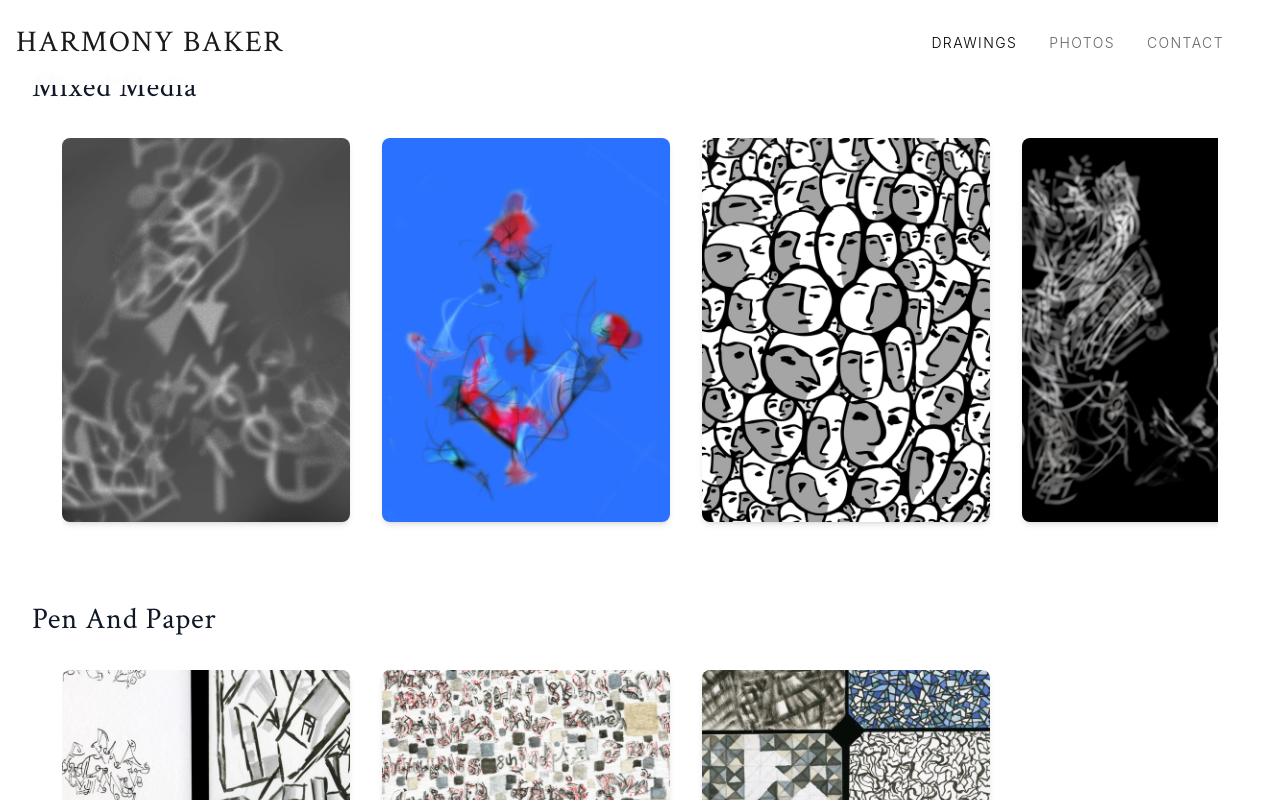
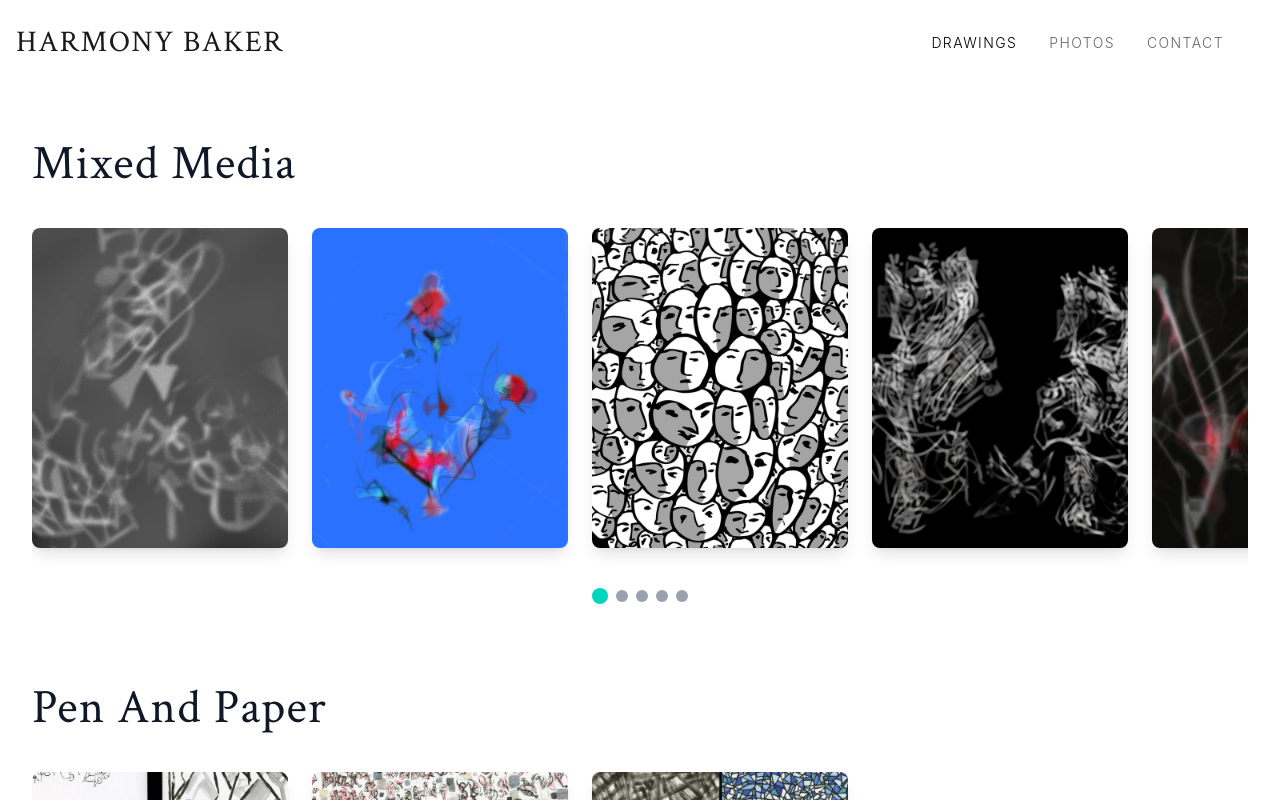
Before and after one commit to TreyDold/Harmony-Website, a Next.js app: page /gallery/drawings in a window 1280 px wide. Shown: the top 800 px of the page. Built offline with nearby package versions, Linux system fonts and the light colour scheme.

Commit message:
Add navigation improvements, gallery enhancements, and scrollbar indicators

```diff
--- a/app/gallery/[category]/[subcategory]/page.tsx
+++ b/app/gallery/[category]/[subcategory]/page.tsx
@@ -1,9 +1,18 @@
-// app/gallery/[category]/[subcategory]/page.tsx
+"use client";
+
 import Link from "next/link";
 import ResponsiveImage from "@/components/ResponsiveImage";
-import images from "@/data/images.json";
+import imagesData from "@/data/images.json";
 import { notFound } from "next/navigation";
 import { ArrowLeft } from "lucide-react";
+import { use } from "react";
+
+const images = imagesData as Array<{
+  category: string;
+  subcategory: string;
+  src: string;
+  alt: string;
+}>;
 
 interface PageProps {
   params: Promise<{ category: string; subcategory: string }>;
@@ -11,32 +20,26 @@ interface PageProps {
 
 // Helper function to convert old paths to optimized paths
 const getOptimizedImagePath = (oldSrc: string) => {
-  // Convert "/gallery/photos/abstracts/Front_backsides.jpg"
-  // to "photos/abstracts/Front_backsides"
   return oldSrc
-    .replace('/gallery/', '') // Remove /gallery/ prefix
-    .replace(/\.(jpg|jpeg|png|webp)$/i, ''); // Remove file extension
+    .replace('/gallery/', '')
+    .replace(/\.(jpg|jpeg|png|webp)$/i, '');
 };
 
-export default async function SubcategoryPage({ params }: PageProps) {
-  const { category, subcategory } = await params;
+export default function SubcategoryPage({ params }: PageProps) {
+  const { category, subcategory } = use(params);
 
-  // Validate category
   if (!["photos", "drawings"].includes(category)) {
     notFound();
   }
 
-  // Get images for this specific subcategory
   const subcategoryImages = images.filter(
     img => img.category === category && img.subcategory === subcategory
   );
 
-  // If no images found, 404
   if (subcategoryImages.length === 0) {
     notFound();
   }
 
-  // Format subcategory name for display
   const formatSubcategoryName = (name: string) => {
     return name.split('_').map(word =>
       word.charAt(0).toUpperCase() + word.slice(1)
@@ -44,74 +47,54 @@ export default async function SubcategoryPage({ params }: PageProps) {
   };
 
   return (
-    <div className="min-h-screen pt-48 pb-16"> {/* Changed from pt-24 to pt-32 */}
-      <div className="max-w-6xl mx-auto px-8">
+    <div className="min-h-screen bg-white">
+      <div className="max-w-[1800px] mx-auto px-6 pt-20 pb-16">
         {/* Back Navigation */}
         <Link
           href={`/gallery/${category}`}
-          className="inline-flex items-center text-sm text-gray-600 hover:text-amber-600 transition-colors mb-8"
+          className="inline-flex items-center text-sm text-gray-600 hover:text-gray-900 transition-colors mb-6"
         >
           <ArrowLeft className="w-4 h-4 mr-2" />
           Back to {category.charAt(0).toUpperCase() + category.slice(1)}
         </Link>
 
         {/* Header */}
-        <div className="mb-12">
-          <h1 className="text-4xl sm:text-5xl font-serif text-gray-900 mb-2">
+        <div className="mb-8 text-center">
+          <h1 className="text-5xl sm:text-6xl font-serif text-gray-900 mb-2">
             {formatSubcategoryName(subcategory)}
           </h1>
-          <p className="text-lg text-gray-600">
+          <p className="text-base text-gray-600">
             {subcategoryImages.length} {subcategoryImages.length === 1 ? 'work' : 'works'}
-            {' '}in {category.slice(0, -1)}
           </p>
         </div>
 
-        {/* Images Grid - Now using optimized images */}
-        <div className="grid grid-cols-1 sm:grid-cols-2 lg:grid-cols-3 gap-6 lg:gap-8 max-w-[80%] mx-auto">
-          {subcategoryImages.map((image, index) => {
-            // Vary the aspect ratios for visual interest
-            const aspectRatios = [
-              "aspect-[3/4]",   // Portrait
-              "aspect-[4/3]",   // Landscape
-              "aspect-[1/1]",   // Square
-              "aspect-[5/4]",   // Slightly wide
-            ];
-            const aspectRatio = aspectRatios[index % aspectRatios.length];
-
-            return (
+        {/* Images Grid - 3 columns, vertical scrolling */}
+        <div className="grid grid-cols-1 md:grid-cols-2 lg:grid-cols-3 gap-6">
+          {subcategoryImages.map((image, index) => (
             <div
               key={image.src}
-                className={`group ${aspectRatio} relative overflow-hidden rounded-lg bg-gray-100`}
+              className="group relative overflow-hidden bg-gray-50 aspect-[3/4]"
             >
               <ResponsiveImage
                 src={getOptimizedImagePath(image.src)}
                 alt={image.alt}
-                  className="object-cover transition-all duration-500 group-hover:scale-105 w-full h-full"
-                  priority={index < 6} // Load first 6 images with priority
+                className="object-cover transition-all duration-700 group-hover:scale-105 w-full h-full"
+                priority={index < 6}
               />
 
-                {/* Hover overlay */}
-                <div className="absolute inset-0 bg-black/0 group-hover:bg-black/20 transition-all duration-300" />
-
-                {/* Image title on hover */}
-                <div className="absolute bottom-0 left-0 right-0 p-4 bg-gradient-to-t from-black/60 to-transparent opacity-0 group-hover:opacity-100 transition-opacity duration-300">
-                  <p className="text-white text-sm font-medium">
-                    {image.alt}
-                  </p>
+              {/* Hover overlay - hidden by default, shows on hover */}
+              <div className="absolute inset-0 bg-gradient-to-t from-black/60 via-transparent to-transparent opacity-0 group-hover:opacity-100 transition-opacity duration-500 pointer-events-none" />
             </div>
-              </div>
-            );
-          })}
+          ))}
         </div>
 
         {/* Related Categories */}
-        <div className="mt-16 pt-16 border-t border-gray-100">
+        <div className="mt-20 pt-12 border-t border-gray-200">
           <h2 className="text-2xl font-serif text-gray-900 mb-8">
             More {category}
           </h2>
 
-          <div className="flex flex-wrap gap-4">
-            {/* Get other subcategories in this category */}
+          <div className="flex flex-wrap gap-3">
             {[...new Set(
               images
                 .filter(img => img.category === category && img.subcategory !== subcategory)
@@ -120,7 +103,7 @@ export default async function SubcategoryPage({ params }: PageProps) {
               <Link
                 key={otherSubcategory}
                 href={`/gallery/${category}/${otherSubcategory}`}
-                className="px-4 py-2 rounded-full border border-gray-200 text-sm text-gray-600 hover:border-amber-300 hover:text-amber-600 hover:bg-amber-50 transition-all duration-200"
+                className="px-5 py-2.5 rounded-full border border-gray-300 text-sm text-gray-700 hover:border-gray-900 hover:text-gray-900 hover:bg-gray-50 transition-all duration-300"
               >
                 {formatSubcategoryName(otherSubcategory)}
               </Link>
--- a/app/gallery/[category]/page.tsx
+++ b/app/gallery/[category]/page.tsx
@@ -1,8 +1,19 @@
-// app/gallery/[category]/page.tsx - PRODUCTION VERSION
+"use client";
+
 import Link from "next/link";
 import ResponsiveImage from "@/components/ResponsiveImage";
-import images from "@/data/images.json";
+import imagesData from "@/data/images.json";
 import { notFound } from "next/navigation";
+import { ChevronLeft, ChevronRight } from "lucide-react";
+import { useRef, useState, useEffect } from "react";
+import { use } from "react";
+
+const images = imagesData as Array<{
+  category: string;
+  subcategory: string;
+  src: string;
+  alt: string;
+}>;
 
 interface PageProps {
   params: Promise<{ category: string }>;
@@ -10,28 +21,21 @@ interface PageProps {
 
 // Helper function to convert old paths to optimized paths
 const getOptimizedImagePath = (oldSrc: string) => {
-  // Convert "/gallery/photos/abstracts/Front_backsides.jpg"
-  // to "photos/abstracts/Front_backsides"
   return oldSrc
-    .replace('/gallery/', '') // Remove /gallery/ prefix
-    .replace(/\.(jpg|jpeg|png|webp)$/i, ''); // Remove file extension
+    .replace('/gallery/', '')
+    .replace(/\.(jpg|jpeg|png|webp)$/i, '');
 };
 
-export default async function CategoryPage({ params }: PageProps) {
-  const { category } = await params;
+export default function CategoryPage({ params }: PageProps) {
+  const { category } = use(params);
 
-  // Validate category
   if (!["photos", "drawings"].includes(category)) {
     notFound();
   }
 
-  // Get all images for this category
   const categoryImages = images.filter(img => img.category === category);
-
-  // Get unique subcategories for this category
   const subcategories = [...new Set(categoryImages.map(img => img.subcategory))];
 
-  // Format subcategory names for display
   const formatSubcategoryName = (name: string) => {
     return name.split('_').map(word =>
       word.charAt(0).toUpperCase() + word.slice(1)
@@ -40,40 +44,207 @@ export default async function CategoryPage({ params }: PageProps) {
 
   return (
     <div className="min-h-screen bg-white">
-      <div className="px-8 space-y-16" style={{ paddingTop: '70px' }}> {/* FIXED: 160px top padding */}
+      <div className="px-8 space-y-20" style={{ paddingTop: '140px', paddingBottom: '60px' }}>
         {subcategories.map((subcategory) => {
           const subcategoryImages = categoryImages.filter(img => img.subcategory === subcategory);
 
           return (
-            <section key={subcategory}>
-              <h2 className="text-3xl font-serif text-gray-900 mb-8 tracking-wide">
-                {formatSubcategoryName(subcategory)}
-              </h2>
-
-              {/* Horizontal Scrolling Images - Now using optimized images */}
-              <div className="flex overflow-x-auto scrollbar-none pb-4 max-w-[95%] mx-auto">
-                {subcategoryImages.map((image) => (
-                  <Link
-                    key={image.src}
-                    href={`/gallery/${category}/${subcategory}`}
-                    className="flex-shrink-0 group"
-                    style={{ marginRight: '32px' }}
-                  >
-                    <div className="relative rounded-lg overflow-hidden shadow-md hover:shadow-xl transition-all duration-300 w-72 h-96">
-                      <ResponsiveImage
-                        src={getOptimizedImagePath(image.src)}
-                        alt={image.alt}
-                        className="object-cover transition-transform duration-300 group-hover:scale-105 w-full h-full"
-                      />
-                      <div className="absolute inset-0 bg-black/0 group-hover:bg-black/20 transition-all duration-300" />
-                    </div>
-                  </Link>
-                ))}
-              </div>
-            </section>
+            <SubcategorySection
+              key={subcategory}
+              category={category}
+              subcategory={subcategory}
+              images={subcategoryImages}
+              formatSubcategoryName={formatSubcategoryName}
+            />
           );
         })}
       </div>
     </div>
   );
 }
+
+function SubcategorySection({
+  category,
+  subcategory,
+  images,
+  formatSubcategoryName
+}: {
+  category: string;
+  subcategory: string;
+  images: any[];
+  formatSubcategoryName: (name: string) => string;
+}) {
+  const scrollRef = useRef<HTMLDivElement>(null);
+  const [mouseX, setMouseX] = useState<number | null>(null);
+  const [containerBounds, setContainerBounds] = useState({ left: 0, right: 0, width: 0 });
+  const [scrollProgress, setScrollProgress] = useState(0);
+  const [showScrollbar, setShowScrollbar] = useState(false);
+
+  useEffect(() => {
+    const updateBounds = () => {
+      if (scrollRef.current) {
+        const rect = scrollRef.current.getBoundingClientRect();
+        setContainerBounds({
+          left: rect.left,
+          right: rect.right,
+          width: rect.width
+        });
+
+        // Check if content is scrollable
+        const isScrollable = scrollRef.current.scrollWidth > scrollRef.current.clientWidth;
+        setShowScrollbar(isScrollable);
+      }
+    };
+
+    const handleScroll = () => {
+      if (scrollRef.current) {
+        const { scrollLeft, scrollWidth, clientWidth } = scrollRef.current;
+        const maxScroll = scrollWidth - clientWidth;
+        const progress = maxScroll > 0 ? scrollLeft / maxScroll : 0;
+        setScrollProgress(progress);
+      }
+    };
+
+    updateBounds();
+
+    const handleMouseMove = (e: MouseEvent) => {
+      if (scrollRef.current) {
+        const rect = scrollRef.current.getBoundingClientRect();
+        if (e.clientY >= rect.top && e.clientY <= rect.bottom) {
+          setMouseX(e.clientX);
+        } else {
+          setMouseX(null);
+        }
+      }
+    };
+
+    const handleResize = () => {
+      updateBounds();
+    };
+
+    const scrollContainer = scrollRef.current;
+
+    window.addEventListener('mousemove', handleMouseMove);
+    window.addEventListener('resize', handleResize);
+    if (scrollContainer) {
+      scrollContainer.addEventListener('scroll', handleScroll);
+    }
+
+    return () => {
+      window.removeEventListener('mousemove', handleMouseMove);
+      window.removeEventListener('resize', handleResize);
+      if (scrollContainer) {
+        scrollContainer.removeEventListener('scroll', handleScroll);
+      }
+    };
+  }, []);
+
+  const scroll = (direction: 'left' | 'right') => {
+    if (scrollRef.current) {
+      const scrollAmount = 400;
+      scrollRef.current.scrollBy({
+        left: direction === 'left' ? -scrollAmount : scrollAmount,
+        behavior: 'smooth'
+      });
+    }
+  };
+
+  const isInContainer = mouseX !== null;
+  const containerMidpoint = containerBounds.left + (containerBounds.width / 2);
+  const isLeftSide = isInContainer && mouseX < containerMidpoint;
+  const isRightSide = isInContainer && mouseX >= containerMidpoint;
+
+  // Calculate number of dots based on number of images
+  const numDots = Math.min(images.length, 15); // Max 15 dots
+  const activeDotIndex = Math.round(scrollProgress * (numDots - 1));
+
+  return (
+    <section>
+      {/* Clickable category title */}
+      <Link
+        href={`/gallery/${category}/${subcategory}`}
+        className="inline-block mb-10 group"
+      >
+        <h2 className="text-5xl font-serif text-gray-900 tracking-wide transition-colors duration-300 group-hover:text-gray-600">
+          {formatSubcategoryName(subcategory)}
+        </h2>
+      </Link>
+
+      {/* Container with arrows */}
+      <div className="relative">
+        {/* Left arrow */}
+        <button
+          onClick={() => scroll('left')}
+          className={`absolute left-4 top-1/2 -translate-y-1/2 z-10 bg-black/70 hover:bg-black/90 text-white p-3 rounded-full transition-opacity duration-300 ${
+            isLeftSide ? 'opacity-100' : 'opacity-0'
+          }`}
+          aria-label="Scroll left"
+        >
+          <ChevronLeft className="w-6 h-6" />
+        </button>
+
+        {/* Right arrow */}
+        <button
+          onClick={() => scroll('right')}
+          className={`absolute right-4 top-1/2 -translate-y-1/2 z-10 bg-black/70 hover:bg-black/90 text-white p-3 rounded-full transition-opacity duration-300 ${
+            isRightSide ? 'opacity-100' : 'opacity-0'
+          }`}
+          aria-label="Scroll right"
+        >
+          <ChevronRight className="w-6 h-6" />
+        </button>
+
+        {/* Horizontal scrolling images */}
+        <div
+          ref={scrollRef}
+          className="flex overflow-x-auto scrollbar-none pb-6 gap-6"
+        >
+          {images.map((image) => (
+            <Link
+              key={image.src}
+              href={`/gallery/${category}/${subcategory}`}
+              className="flex-shrink-0 group"
+            >
+              <div className="relative rounded-lg overflow-hidden shadow-lg hover:shadow-2xl transition-all duration-300 w-64 h-80">
+                <ResponsiveImage
+                  src={getOptimizedImagePath(image.src)}
+                  alt={image.alt}
+                  className="object-cover transition-transform duration-500 group-hover:scale-105 w-full h-full"
+                />
+                <div className="absolute inset-0 bg-black/0 group-hover:bg-black/10 transition-all duration-300" />
+              </div>
+            </Link>
+          ))}
+        </div>
+
+        {/* Custom scrollbar indicator */}
+        {showScrollbar && (
+          <div className="flex justify-center items-center gap-2 mt-4">
+            {Array.from({ length: numDots }).map((_, index) => (
+              <button
+                key={index}
+                onClick={() => {
+                  if (scrollRef.current) {
+                    const { scrollWidth, clientWidth } = scrollRef.current;
+                    const maxScroll = scrollWidth - clientWidth;
+                    const targetScroll = (index / (numDots - 1)) * maxScroll;
+                    scrollRef.current.scrollTo({
+                      left: targetScroll,
+                      behavior: 'smooth'
+                    });
+                  }
+                }}
+                className={`transition-all duration-300 rounded-full ${
+                  index === activeDotIndex
+                    ? 'w-4 h-4 bg-teal-400'
+                    : 'w-3 h-3 bg-gray-400 hover:bg-gray-500'
+                }`}
+                aria-label={`Scroll to position ${index + 1}`}
+              />
+            ))}
+          </div>
+        )}
+      </div>
+    </section>
+  );
+}
```
Also changed, not shown: components/RotatingHero.tsx (+15 -33 lines). Lines whose indentation alone changed are shown as unchanged.
